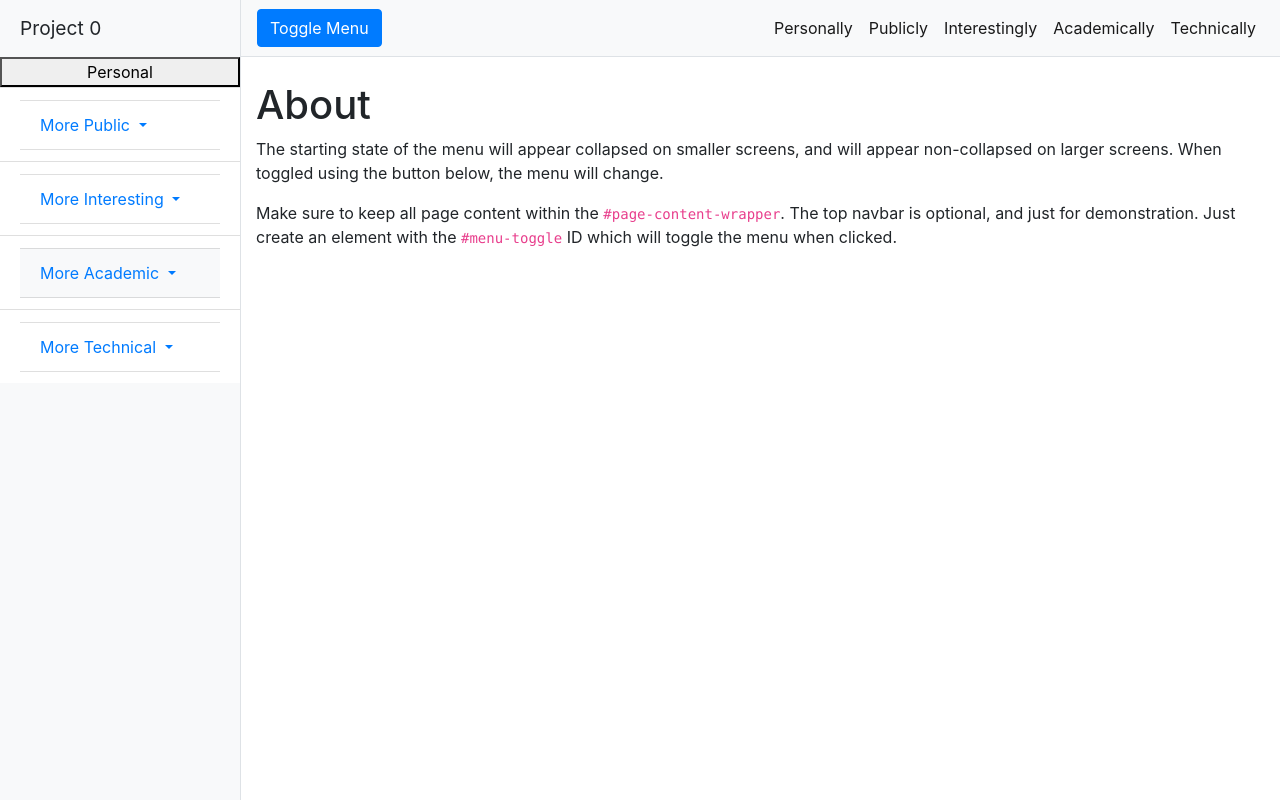
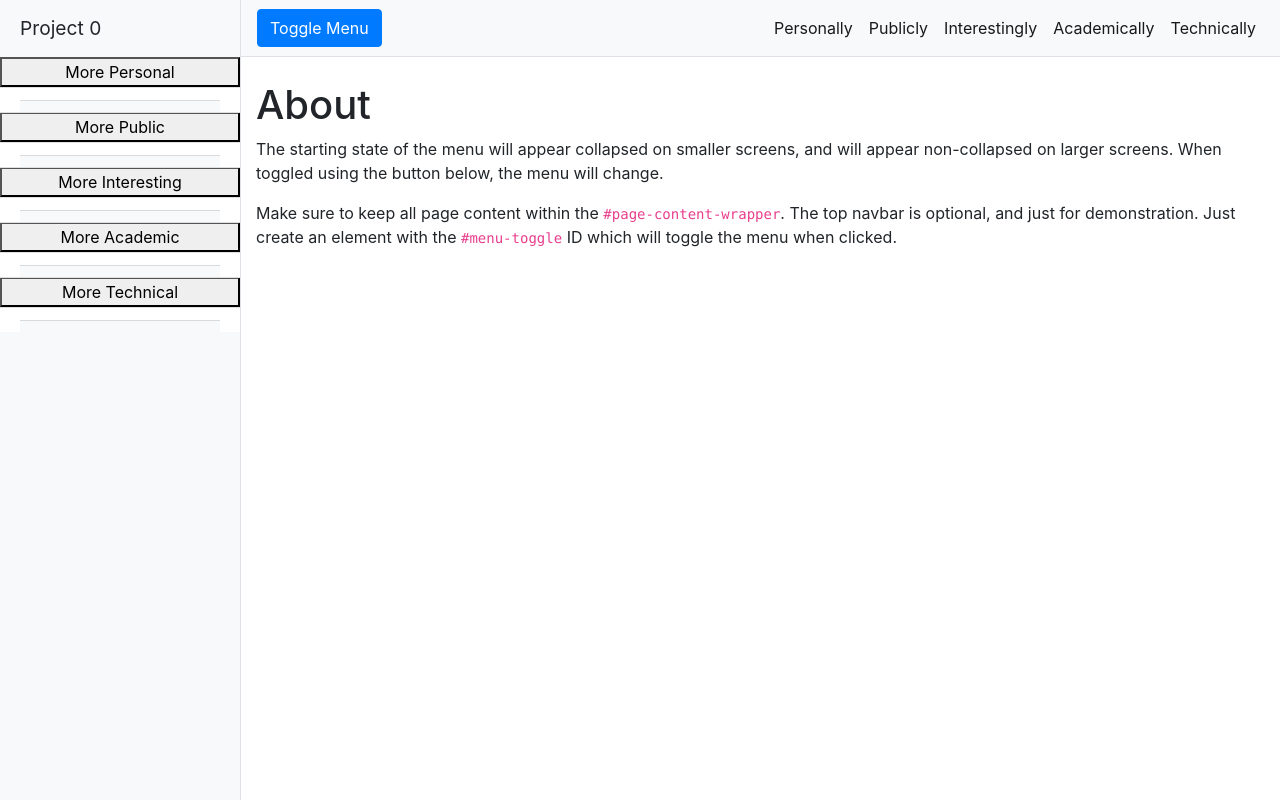
Before and after one commit to grace-less/grace-less.github.io, a plain HTML site: page index.html in a window 1280 px wide. Drawn offline with Linux system fonts and the light colour scheme.

Commit message:
test 3 accordion

```diff
--- a/index.html
+++ b/index.html
@@ -26,60 +26,37 @@
           <div class="bg-light border-right" id="sidebar-wrapper">
             <div class="sidebar-heading"> Project 0 </div>
             <div class="list-group list-group-flush">
-                <button class="accordion">Personal</button>
-                    <div class="panel">
-                        <ul>
-                            <li><a href="#" class="list-group-item list-group-item-action bg-light">As a Person</a></li>
-                            <li><a href="#" class="list-group-item list-group-item-action bg-light">My Interests</a></li>
-                            <li><a href="#" class="list-group-item list-group-item-action bg-light">My Voice</a></li>
-                        </ul>
+                <button class="accordion">More Personal</button>
+                    <div class="panel list-group-item">
+                        <a href="#" class="list-group-item list-group-item-action bg-light">As a Person</a>
+                        <a href="#" class="list-group-item list-group-item-action bg-light">My Interests</a>
+                        <a href="#" class="list-group-item list-group-item-action bg-light">My Voice</a>
+                    </div>
+                <button class="accordion">More Public</button>
+                    <div class="panel list-group-item">
+                        <a href="#" class="list-group-item list-group-item-action bg-light">Working</a>
+                        <a href="#" class="list-group-item list-group-item-action bg-light">Volunteering</a>
+                        <a href="#" class="list-group-item list-group-item-action bg-light">Socially</a>
+                    </div>
+                <button class="accordion">More Interesting</button>
+                    <div class="panel list-group-item">
+                        <a href="#" class="list-group-item list-group-item-action bg-light">Writing</a>
+                        <a href="#" class="list-group-item list-group-item-action bg-light">Language</a>
+                        <a href="#" class="list-group-item list-group-item-action bg-light">Mythology</a>
+                    </div>
+                <button class="accordion">More Academic</button>
+                    <div class="panel list-group-item">
+                        <a href="#" class="list-group-item list-group-item-action bg-light">At Present</a>
+                        <a href="#" class="list-group-item list-group-item-action bg-light">The Struggles</a>
+                        <a href="#" class="list-group-item list-group-item-action bg-light">The Goals</a>
+                    </div>
+                <button class="accordion">More Technical</button>
+                    <div class="panel list-group-item">
+                        <a href="#" class="list-group-item list-group-item-action bg-light">This Site</a>
+                        <a href="#" class="list-group-item list-group-item-action bg-light">My Preferences</a>
+                        <a href="#" class="list-group-item list-group-item-action bg-light">My Tools</a>
                     </div>
 
-
-                <li class="list-group-item dropdown">
-                    <a class="list-group-item dropdown-toggle" href="#" id="navbarDropdown" role="button" data-toggle="dropdown" aria-haspopup="true" aria-expanded="false">
-                      More Public
-                    </a>
-                    <div class="dropdown-menu dropdown-menu-right" aria-labelledby="list-group-itemDropdown">
-                      <a class="dropdown-item" href="#">Working</a>
-                      <a class="dropdown-item" href="#">Volunteering</a>
-                      <div class="dropdown-divider"></div>
-                      <a class="dropdown-item" href="#">Socially</a>
-                    </div>
-                </li>
-                <li class="list-group-item dropdown">
-                    <a class="list-group-item dropdown-toggle" href="#" id="navbarDropdown" role="button" data-toggle="dropdown" aria-haspopup="true" aria-expanded="false">
-                      More Interesting
-                    </a>
-                    <div class="dropdown-menu dropdown-menu-right" aria-labelledby="list-group-itemDropdown">
-                      <a class="dropdown-item" href="#">Writing</a>
-                      <a class="dropdown-item" href="#">Language</a>
-                      <div class="dropdown-divider"></div>
-                      <a class="dropdown-item" href="#">Mythology</a>
-                    </div>
-                </li>
-                <li class="list-group-item dropdown">
-                    <a class="list-group-item bg-light dropdown-toggle" href="#" id="navbarDropdown" role="button" data-toggle="dropdown" aria-haspopup="true" aria-expanded="false">
-                      More Academic
-                    </a>
-                    <div class="dropdown-menu dropdown-menu-right" aria-labelledby="list-group-itemDropdown">
-                      <a class="dropdown-item" href="#">At Present</a>
-                      <a class="dropdown-item" href="#">The Struggles</a>
-                      <div class="dropdown-divider"></div>
-                      <a class="dropdown-item" href="#">The Goals</a>
-                    </div>
-                </li>
-                <li class="list-group-item dropdown">
-                    <a class="list-group-item dropdown-toggle" href="#" id="navbarDropdown" role="button" data-toggle="dropdown" aria-haspopup="true" aria-expanded="false">
-                      More Technical
-                    </a>
-                    <div class="dropdown-menu dropdown-menu-right" aria-labelledby="list-group-itemDropdown">
-                      <a class="dropdown-item" href="#">This Site</a>
-                      <a class="dropdown-item" href="#">My Preferences</a>
-                      <div class="dropdown-divider"></div>
-                      <a class="dropdown-item" href="#">My Tools</a>
-                    </div>
-                </li>
                 <!--
                 <a href="#" class="list-group-item list-group-item-action bg-light">Personally</a>
                 <ul>
```
